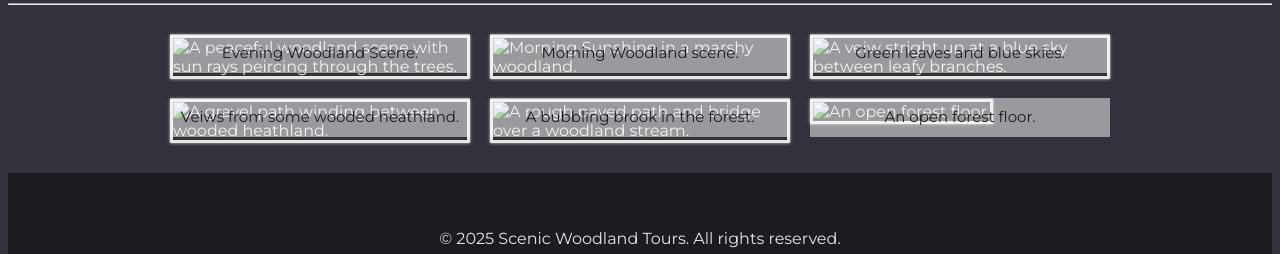
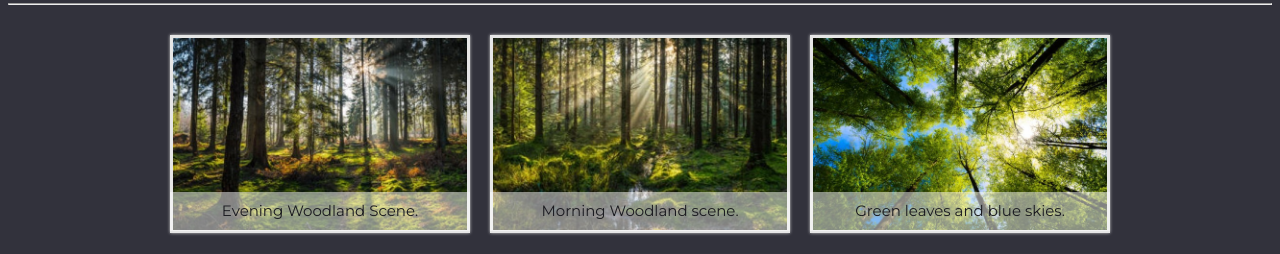
Before and after one commit to RoryPHorne/Test-Website, a plain HTML site: page gallery.html in a window 1280 px wide. Shown: the part 94-348 px from the top of the page. Drawn offline with Linux system fonts and the light colour scheme.

Commit message:
Fix image paths and typos in gallery.html
Updated image paths in the gallery section and corrected typos in alt text.

```diff
--- a/gallery.html
+++ b/gallery.html
@@ -34,42 +34,42 @@
         <hr>
         <div id="gallery">
             <figure>
-                <img src="images/gallery1.jpg" alt="A peaceful woodland scene with sun rays peircing through the trees."
+                <img src="assets/gallery1.jpg" alt="A peaceful woodland scene with sun rays peircing through the trees."
                     title="Evening Woodland Scene.">
                 <figcaption>
                     Evening Woodland Scene.
                 </figcaption>
             </figure>
             <figure>
-                <img src="images/gallery2.jpg" alt="Morning Sunshine in a marshy woodland."
+                <img src="assets/gallery2.jpg" alt="Morning Sunshine in a marshy woodland."
                     title="Morning Woodland scene.">
                 <figcaption>
                     Morning Woodland scene.
                 </figcaption>
             </figure>
             <figure>
-                <img src="images/gallery3.jpg" alt="A veiw stright up at a blue sky between leafy branches."
+                <img src="assets/gallery3.jpg" alt="A veiw stright up at a blue sky between leafy branches."
                     title="Green leaves and blue skies.">
                 <figcaption>
                     Green leaves and blue skies.
                 </figcaption>
             </figure>
             <figure>
-                <img src="images/gallery4.jpg" alt="A gravel path winding between wooded heathland."
+                <img src="assets/gallery4.jpg" alt="A gravel path winding between wooded heathland."
                     title="A gravel path winding between wooded heathland.">
                 <figcaption>
                     Veiws from some wooded heathland.
                 </figcaption>
             </figure>
             <figure>
-                <img src="images/gallery5.jpg" alt="A rough paved path and bridge over a woodland stream."
+                <img src="assets/gallery5.jpg" alt="A rough paved path and bridge over a woodland stream."
                     title="The bubbling brook in the forest.">
                 <figcaption>
                     A bubbling brook in the forest.
                 </figcaption>
             </figure>
             <figure>
-                <img src="images/gallery6.jpg" alt="An open forest floor." title="An open forest floor.">
+                <img src="assets/gallery6.jpg" alt="An open forest floor." title="An open forest floor.">
                 <figcaption>
                     An open forest floor.
                 </figcaption>
```
